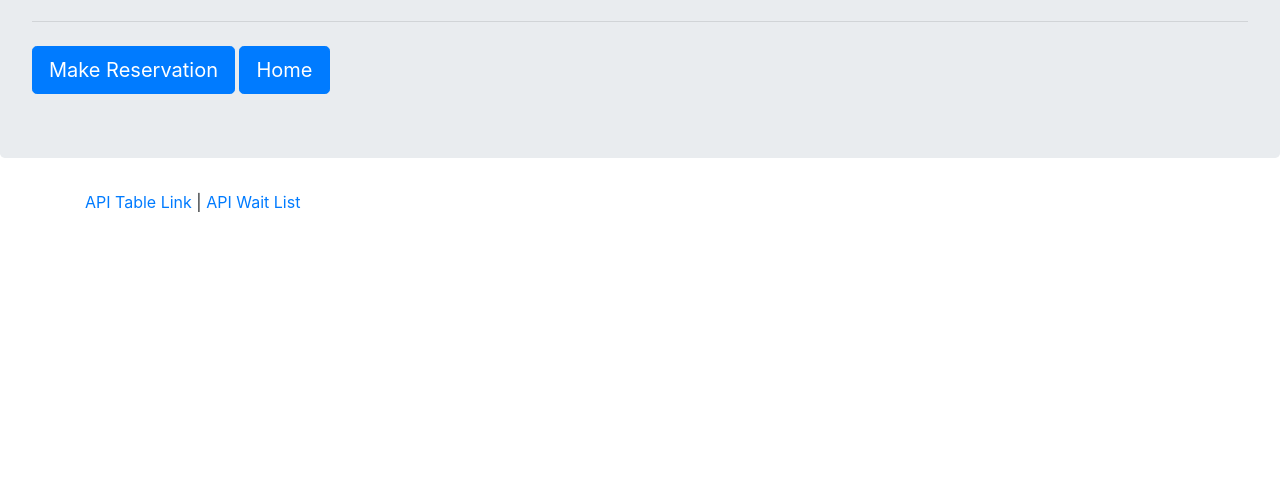
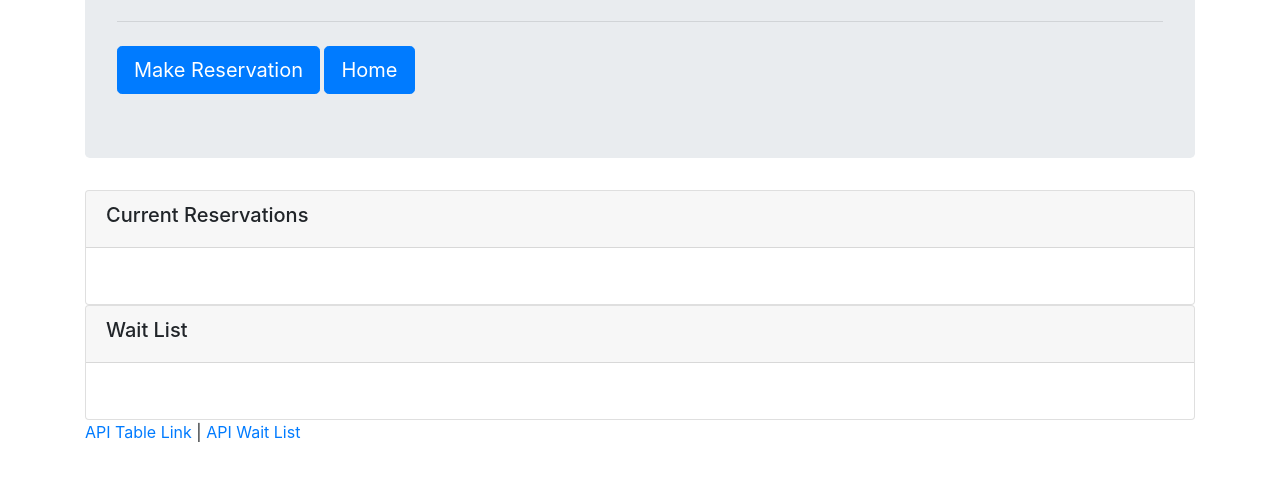
Before and after one commit to Jdilla1212/Hot-Restaurant, a plain HTML site: page tables.html in a window 1280 px wide. Shown: the part 172-652 px from the top of the page. Drawn offline with nearby package versions, Linux system fonts and the light colour scheme.

Commit message:
more html changes

```diff
--- a/tables.html
+++ b/tables.html
@@ -10,6 +10,7 @@
 </head>
 
 <body>
+    <div class="container">
         <div class="jumbotron">
             <h1 class="display-4">Hot Restaurant</h1>
             <p class="lead">We only have 5 tables! Book your seat before they all are gone!</p>
@@ -18,6 +19,24 @@
             <a class="btn btn-primary btn-lg" href="#" role="button">Home</a>
         </div>
 
+        <div class="card">
+            <div class="card-header">
+                <h5>Current Reservations</h5>
+            </div>
+            <div class="card-body">
+                <ul></ul>
+            </div>
+        </div>
+
+        <div class="card">
+            <div class="card-header">
+                <h5>Wait List</h5>
+            </div>
+            <div class="card-body">
+                <ul></ul>
+            </div>
+        </div>
+    </div>
 
     <footer class="footer">
         <div class="container">
```
Lines whose indentation alone changed are shown as unchanged.
